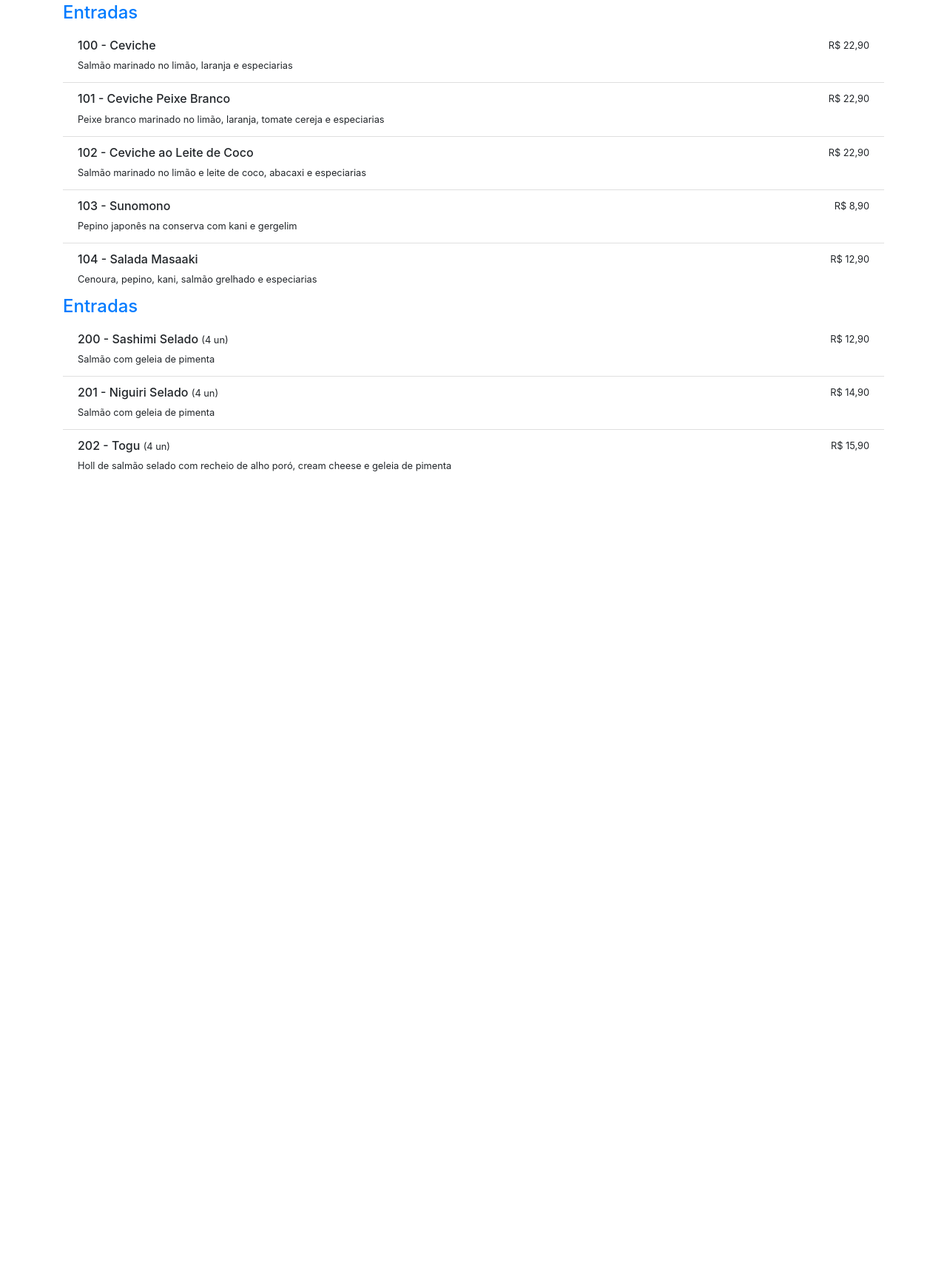
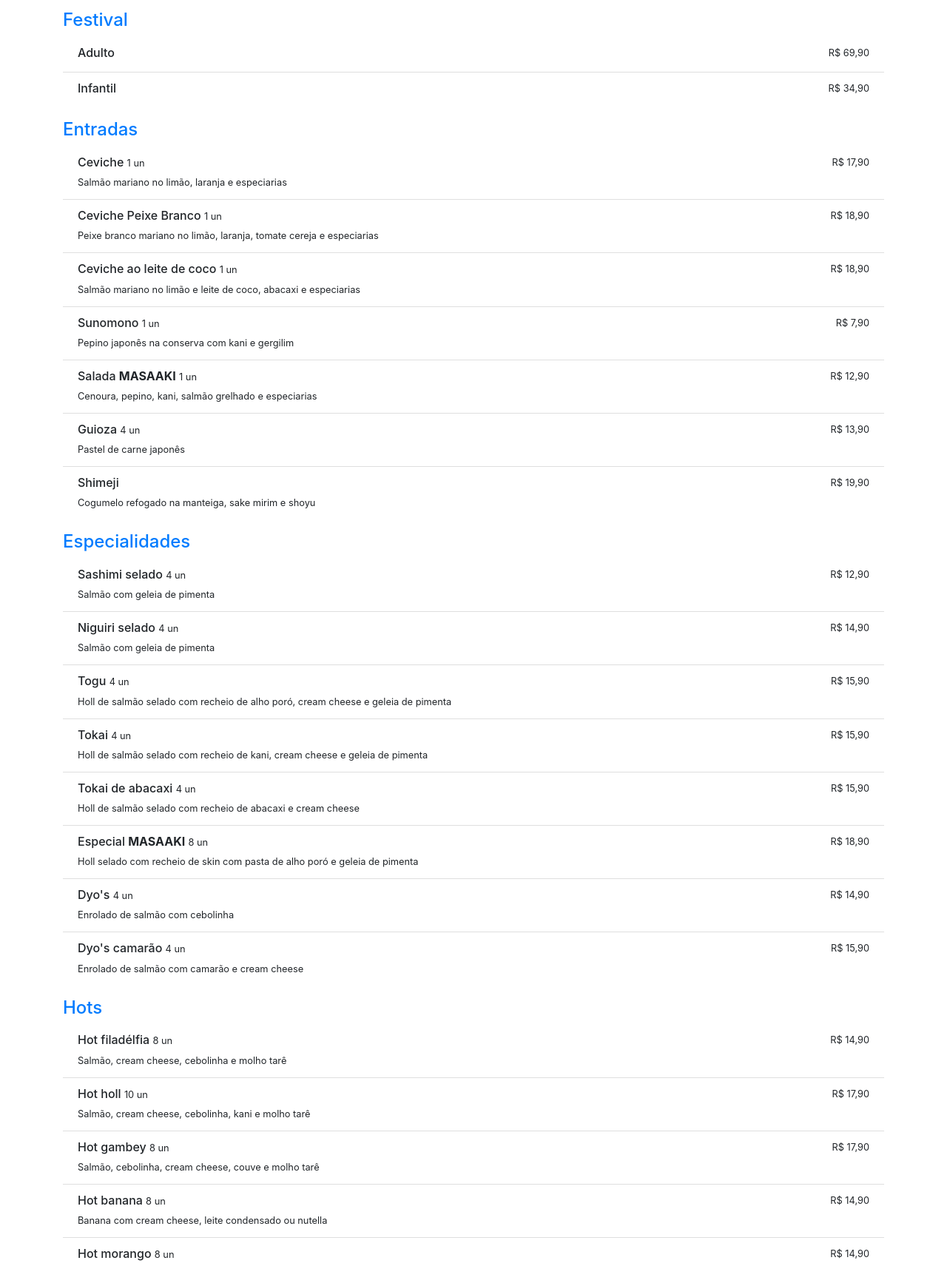
Before and after one commit to thiagocbechara/thiagocbechara.github.io, a plain HTML site: page mvps/cardapio-online/index.html in a window 1280 px wide. Shown: the part 59-1770 px from the top of the page at 74% size. Before the commit the page ends 800 px from the top, so only its background shows below. Drawn offline with nearby package versions, Linux system fonts and the light colour scheme.

Commit message:
Melhoria no MVP

```diff
--- a/mvps/cardapio-online/index.html
+++ b/mvps/cardapio-online/index.html
@@ -12,105 +12,11 @@
 </head>
 
 <body class="container">
-    <h2 class="text-center mb-4">Masaaki Sushi</h2>
-    <div>
-        <h4 class="text-primary">Entradas</h4>
-        <ul class="list-group list-group-flush">
-            <li class="list-group-item">
-                <div class="d-flex w-100 justify-content-between">
-                    <h6 class="mb-1">
-                        <span>100 - </span>
-                        Ceviche
-                        <small></small>
-                    </h6>
-                    <small>R$ 22,90</small>
-                </div>
-                <small>Salmão marinado no limão, laranja e especiarias</small>
-            </li>
-            <li class="list-group-item">
-                <div class="d-flex w-100 justify-content-between">
-                    <h6 class="mb-1">
-                        <span>101 - </span>
-                        Ceviche Peixe Branco
-                        <small></small>
-                    </h6>
-                    <small>R$ 22,90</small>
-                </div>
-                <small>Peixe branco marinado no limão, laranja, tomate cereja e especiarias</small>
-            </li>
-            <li class="list-group-item">
-                <div class="d-flex w-100 justify-content-between">
-                    <h6 class="mb-1">
-                        <span>102 - </span>
-                        Ceviche ao Leite de Coco
-                        <small></small>
-                    </h6>
-                    <small>R$ 22,90</small>
-                </div>
-                <small>Salmão marinado no limão e leite de coco, abacaxi e especiarias</small>
-            </li>
-            <li class="list-group-item">
-                <div class="d-flex w-100 justify-content-between">
-                    <h6 class="mb-1">
-                        <span>103 - </span>
-                        Sunomono
-                        <small></small>
-                    </h6>
-                    <small>R$ 8,90</small>
-                </div>
-                <small>Pepino japonês na conserva com kani e gergelim</small>
-            </li>
-            <li class="list-group-item">
-                <div class="d-flex w-100 justify-content-between">
-                    <h6 class="mb-1">
-                        <span>104 - </span>
-                        Salada Masaaki
-                        <small></small>
-                    </h6>
-                    <small>R$ 12,90</small>
-                </div>
-                <small>Cenoura, pepino, kani, salmão grelhado e especiarias</small>
-            </li>
-        </ul>
-    </div>
-    <div>
-        <h4 class="text-primary">Entradas</h4>
-        <ul class="list-group list-group-flush">
-            <li class="list-group-item">
-                <div class="d-flex w-100 justify-content-between">
-                    <h6 class="mb-1">
-                        <span>200 - </span>
-                        Sashimi Selado
-                        <small>(4 un)</small>
-                    </h6>
-                    <small>R$ 12,90</small>
-                </div>
-                <small>Salmão com geleia de pimenta</small>
-            </li>
-            <li class="list-group-item">
-                <div class="d-flex w-100 justify-content-between">
-                    <h6 class="mb-1">
-                        <span>201 - </span>
-                        Niguiri Selado
-                        <small>(4 un)</small>
-                    </h6>
-                    <small>R$ 14,90</small>
-                </div>
-                <small>Salmão com geleia de pimenta</small>
-            </li>
-            <li class="list-group-item">
-                <div class="d-flex w-100 justify-content-between">
-                    <h6 class="mb-1">
-                        <span>202 - </span>
-                        Togu
-                        <small>(4 un)</small>
-                    </h6>
-                    <small>R$ 15,90</small>
-                </div>
-                <small>Holl de salmão selado com recheio de alho poró, cream cheese e geleia de pimenta</small>
-            </li>
-        </ul>
-    </div>
+    <h1 class="text-center mb-4 text-primary">Masaaki Sushi</h1>
+    <div class="content"></div>
+
+    <script src="https://code.jquery.com/jquery-3.5.1.slim.min.js"></script>
+    <script src="index.js"></script>
 </body>
 
 </html>
--- /dev/null
+++ b/mvps/cardapio-online/index.js
@@ -0,0 +1,356 @@
+const drawCategory = (category) => {
+    const categoryTemplate = `<div class="category mt-3">
+                                  <h4 class="text-primary">{{category-name}}</h4>
+                                  <ul class="list-group list-group-flush">
+                                    {{category-items}}
+                                  </ul>
+                              </div>`;
+    let items = '';
+    for (let item of category.items) {
+        items += drawItem(item);
+    }
+    return categoryTemplate
+        .replace('{{category-name}}', category.nome)
+        .replace('{{category-items}}', items);
+};
+
+const drawItem = (item) => {
+    const itemTemplate = `<li class="list-group-item">
+                            <div class="d-flex w-100 justify-content-between">
+                                <h6 class="mb-1">
+                                    <span>{{item-code}}</span>
+                                    {{item-name}}
+                                    <small>{{item-quantity}}</small>
+                                </h6>
+                                <small>R$ {{item-price}}</small>
+                            </div>
+                            <small>{{item-description}}</small>
+                        </li>`;
+    let itemNode = itemTemplate
+        .replace('{{item-code}}', item.code ? `${item.code} -` : '')
+        .replace('{{item-name}}', item.nome)
+        .replace('{{item-quantity}}', item.quantidade ? `${item.quantidade}` : '')
+        .replace('{{item-price}}', item.preco)
+        .replace('{{item-description}}', item.descricao || '');
+    return itemNode;
+};
+
+$(document).ready(() => {
+    let items = [
+        {
+            nome: 'Festival',
+            items: [{ nome: 'Adulto', preco: '69,90' }, { nome: 'Infantil', preco: '34,90' }]
+        },
+        {
+            nome: 'Entradas',
+            items: [
+                {
+                    codigo: '100',
+                    nome: 'Ceviche',
+                    descricao: 'Salmão mariano no limão, laranja e especiarias',
+                    quantidade: '1 un',
+                    preco: '17,90'
+                },
+                {
+                    codigo: '101',
+                    nome: 'Ceviche Peixe Branco',
+                    descricao: 'Peixe branco mariano no limão, laranja, tomate cereja e especiarias',
+                    quantidade: '1 un',
+                    preco: '18,90'
+                },
+                {
+                    codigo: '102',
+                    nome: 'Ceviche ao leite de coco',
+                    descricao: 'Salmão mariano no limão e leite de coco, abacaxi e especiarias',
+                    quantidade: '1 un',
+                    preco: '18,90'
+                },
+                {
+                    codigo: '103',
+                    nome: 'Sunomono',
+                    descricao: 'Pepino japonês na conserva com kani e gergilim',
+                    quantidade: '1 un',
+                    preco: '7,90'
+                },
+                {
+                    codigo: '104',
+                    nome: 'Salada <strong>MASAAKI</strong>',
+                    descricao: 'Cenoura, pepino, kani, salmão grelhado e especiarias',
+                    quantidade: '1 un',
+                    preco: '12,90'
+                },
+                {
+                    codigo: '105',
+                    nome: 'Guioza',
+                    descricao: 'Pastel de carne japonês',
+                    quantidade: '4 un',
+                    preco: '13,90'
+                },
+                {
+                    codigo: '106',
+                    nome: 'Shimeji',
+                    descricao: 'Cogumelo refogado na manteiga, sake mirim e shoyu',
+                    preco: '19,90'
+                },
+            ]
+        },
+        {
+            nome: 'Especialidades',
+            items: [
+                {
+                    codigo: '200',
+                    nome: 'Sashimi selado',
+                    descricao: 'Salmão com geleia de pimenta',
+                    quantidade: '4 un',
+                    preco: '12,90'
+                },
+                {
+                    codigo: '201',
+                    nome: 'Niguiri selado',
+                    descricao: 'Salmão com geleia de pimenta',
+                    quantidade: '4 un',
+                    preco: '14,90'
+                },
+                {
+                    codigo: '202',
+                    nome: 'Togu',
+                    descricao: 'Holl de salmão selado com recheio de alho poró, cream cheese e geleia de pimenta',
+                    quantidade: '4 un',
+                    preco: '15,90'
+                },
+                {
+                    codigo: '203',
+                    nome: 'Tokai ',
+                    descricao: 'Holl de salmão selado com recheio de kani, cream cheese e geleia de pimenta',
+                    quantidade: '4 un',
+                    preco: '15,90'
+                },
+                {
+                    codigo: '204',
+                    nome: 'Tokai de abacaxi',
+                    descricao: 'Holl de salmão selado com recheio de abacaxi e cream cheese',
+                    quantidade: '4 un',
+                    preco: '15,90'
+                },
+                {
+                    codigo: '205',
+                    nome: 'Especial <strong>MASAAKI</strong>',
+                    descricao: 'Holl selado com recheio de skin com pasta de alho poró e geleia de pimenta',
+                    quantidade: '8 un',
+                    preco: '18,90'
+                },
+                {
+                    codigo: '206',
+                    nome: 'Dyo\'s',
+                    descricao: 'Enrolado de salmão  com cebolinha',
+                    quantidade: '4 un',
+                    preco: '14,90'
+                },
+                {
+                    codigo: '207',
+                    nome: 'Dyo\'s camarão',
+                    descricao: 'Enrolado de salmão com camarão e cream cheese',
+                    quantidade: '4 un',
+                    preco: '15,90'
+                }
+            ]
+        },
+        {
+            nome: 'Hots',
+            items: [
+                {
+                    codigo: '300',
+                    nome: 'Hot filadélfia',
+                    descricao: 'Salmão, cream cheese, cebolinha e molho tarê',
+                    quantidade: '8 un',
+                    preco: '14,90'
+                },
+                {
+                    codigo: '301',
+                    nome: 'Hot holl',
+                    descricao: 'Salmão, cream cheese, cebolinha, kani e molho tarê',
+                    quantidade: '10 un',
+                    preco: '17,90'
+                },
+                {
+                    codigo: '302',
+                    nome: 'Hot gambey',
+                    descricao: 'Salmão, cebolinha, cream cheese, couve e molho tarê',
+                    quantidade: '8 un',
+                    preco: '17,90'
+                },
+                {
+                    codigo: '303',
+                    nome: 'Hot banana',
+                    descricao: 'Banana com cream cheese, leite condensado ou nutella',
+                    quantidade: '8 un',
+                    preco: '14,90'
+                },
+                {
+                    codigo: '304',
+                    nome: 'Hot morango',
+                    descricao: 'Morango com cream cheese, leite condensado ou nutela',
+                    quantidade: '8 un',
+                    preco: '14,90'
+                }
+            ]
+        },
+        {
+            nome: 'Hossomaki',
+            items:[
+                {
+                    codigo: '400',
+                    nome: 'Salmão',
+                    quantidade: '8 un',
+                    preco: '12,00'
+                },
+                {
+                    codigo: '401',
+                    nome: 'Kani',
+                    quantidade: '8 un',
+                    preco: '12,00'
+                },
+                {
+                    codigo: '402',
+                    nome: 'Pepino',
+                    quantidade: '8 un',
+                    preco: '12,00'
+                },
+                {
+                    codigo: '403',
+                    nome: 'Filadélfia',
+                    quantidade: '8 un',
+                    preco: '12,00'
+                },
+                {
+                    codigo: '404',
+                    nome: 'Peixe branco',
+                    quantidade: '8 un',
+                    preco: '12,00'
+                },
+                {
+                    codigo: '405',
+                    nome: 'Atum',
+                    quantidade: '8 un',
+                    preco: '12,00'
+                }
+            ]
+        },
+        {
+            nome: 'Uramaki',
+            items: [
+                {
+                    codigo: '500',
+                    nome: 'Filadélfia',
+                    descricao: 'Salmão, cream cheese e cebolinha',
+                    quantidade: '8 un',
+                    preco: '16,90'
+                },
+                {
+                    codigo: '501',
+                    nome: 'Skin',
+                    descricao: 'Pele de salmão grelhado e molho tarê',
+                    quantidade: '8 un',
+                    preco: '16,00'
+                },
+                {
+                    codigo: '502',
+                    nome: 'Califórnia',
+                    descricao: 'Manga, pepino e kani',
+                    quantidade: '8 un',
+                    preco: '16,00'
+                },
+                {
+                    codigo: '503',
+                    nome: 'Romeu e Julieta',
+                    descricao: 'Cream cheese com goiabada e morango',
+                    quantidade: '8 un',
+                    preco: '15,00'
+                },
+                {
+                    codigo: '504',
+                    nome: 'Salada',
+                    descricao: 'Peixe temperado com alface e maionese',
+                    quantidade: '8 un',
+                    preco: '15,00'
+                },
+                {
+                    codigo: '505',
+                    nome: 'Brócolis selado',
+                    descricao: 'Holl de salmão selado com recheio de brócolis no alho e óleo com geleia de pimenta',
+                    quantidade: '8 un',
+                    preco: '18,00'
+                },
+                {
+                    codigo: '506',
+                    nome: 'Camarão',
+                    descricao: 'Camarão, cream cheese e alface',
+                    quantidade: '8 un',
+                    preco: '18,00'
+                },
+                {
+                    codigo: '507',
+                    nome: '<strong>MASAAKI</strong>',
+                    descricao: 'Rúcula, salmão, cebolinha, cebola roxa e especiarias',
+                    quantidade: '16,00',
+                    preco: '8 un'
+                },
+                {
+                    codigo: '508',
+                    nome: 'Abacaxi selado',
+                    descricao: 'Abacaxi, cream cheese, salmão selado e molho tarê',
+                    quantidade: '8 un',
+                    preco: '16,00'
+                },
+                {
+                    codigo: '509',
+                    nome: 'Supremo',
+                    descricao: 'Holl de peixe branco sem algas, com recheio de salmão, cream cheese e raspas de limão',
+                    quantidade: '8 un',
+                    preco: '22,00'
+                },
+                {
+                    codigo: '510',
+                    nome: 'Acelga',
+                    descricao: 'Holl de acelga com salmão, cream cheese, couve desidratada e molho tarê',
+                    quantidade: '8 un',
+                    preco: '18,00'
+                },
+                {
+                    codigo: '511',
+                    nome: 'Tomate seco',
+                    descricao: 'Salmão com tomate seco, cream cheese e rúcula',
+                    quantidade: '8 un',
+                    preco: '17,00'
+                },
+                {
+                    codigo: '512',
+                    nome: 'Morango',
+                    descricao: 'Morango com cream cheese e nutella',
+                    quantidade: '8 un',
+                    preco: '16,90'
+                },
+                {
+                    codigo: '513',
+                    nome: 'Morango especial',
+                    descricao: 'Morango com raspas de laranja e chantilly',
+                    quantidade: '8 un',
+                    preco: '16,90'
+                },
+                {
+                    codigo: '514',
+                    nome: 'Banana',
+                    descricao: 'Banana com chantilly e canela',
+                    quantidade: '8 un',
+                    preco: '15,00'
+                },
+            ]
+        }
+    ]
+
+    let content = '';
+    for (let categoria of items) {
+        content += drawCategory(categoria);
+    }
+    $('.content').append($(content));
+});
```
